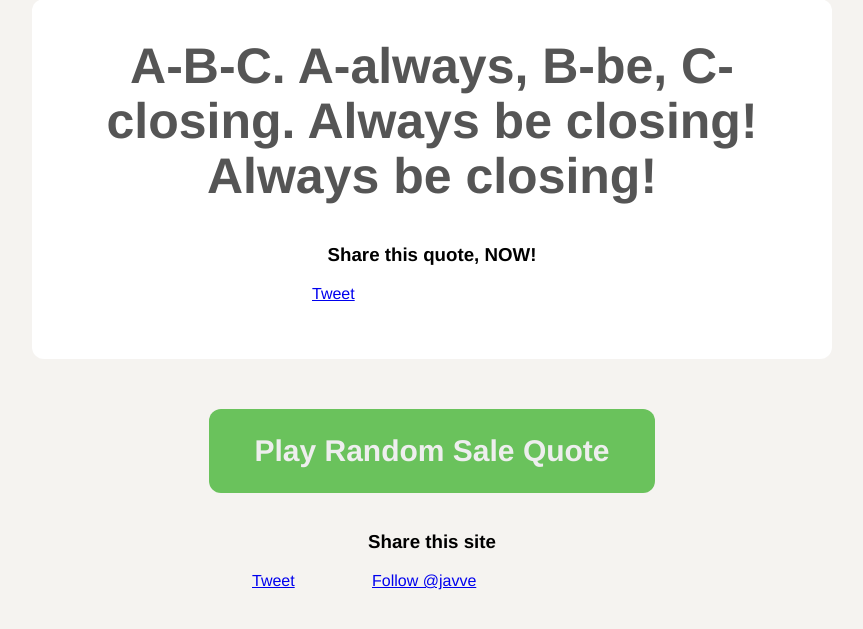
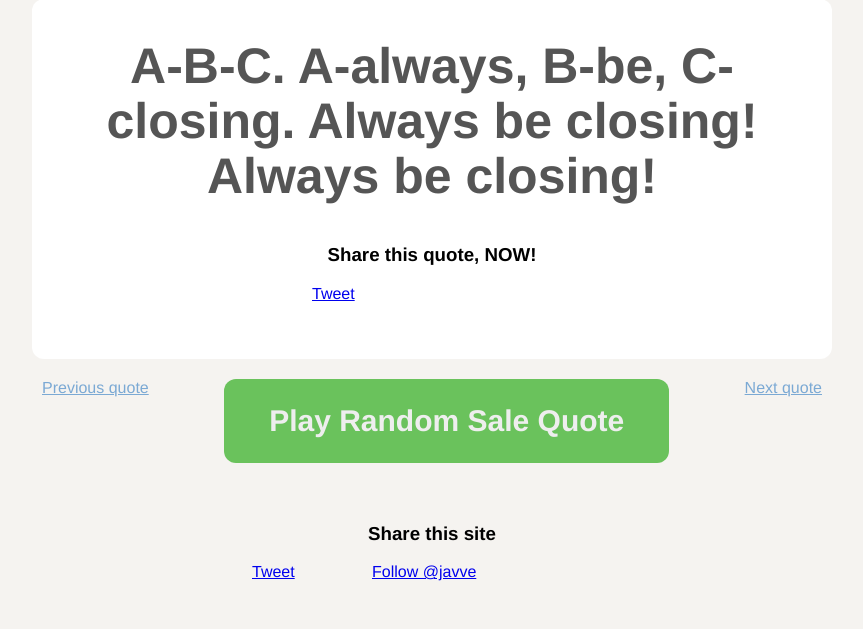
Before and after one commit to javve/rack-project-template, a Sinatra app: page / in a window 1280 px wide. Shown: the part 59-688 px from the top of the page, without its empty margins (208-1071 px from the left). Run offline with Sinatra, Linux system fonts and the light colour scheme; some libraries are stand-ins or nearby versions; some web fonts are replaced.

Commit message:
Fix prev and next buttons

```diff
--- a/static/javascripts/scripts.js
+++ b/static/javascripts/scripts.js
@@ -2,6 +2,8 @@ var sounds = {},
     playBtn = document.getElementById('play'),
     numberOfQuotes = 38,
     currentPlaying = "",
+    next = document.getElementById('next'),
+    prev = document.getElementById('prev'),
     quotes = [
         { link:"do-not-make-friends", quote: "We're not here to make friends, we are not saving the fucking manatees here guys." },
         { link:"your-friends-are-shit", quote: "Your friends are shit. You tell em you made 25 grand last month they're not gonna fucking believe you. Fuck them! Fuck 'em!" },
@@ -48,6 +50,13 @@ function playSound(link) {
     var quote;
     for (var i = 0; i < quotes.length; i++) {
         if (quotes[i].link == link) {
+
+            var nextIndex = ((i+1) !== quotes.length) ? i+1 : 0;
+            var prevIndex = ((i-1) !== -1) ? i-1 : quotes.length - 1;
+
+            next.href = '/'+quotes[nextIndex].link;
+            prev.href = '/'+quotes[prevIndex].link;
+
             quote = quotes[i];
             quote.index = i+1;
             break;
--- a/static/stylesheets/style.css
+++ b/static/stylesheets/style.css
@@ -23,8 +23,26 @@ h1 {
     -webkit-border-radius: 12px;
     -moz-border-radius: 12px;
     padding:40px 60px;
-    margin-bottom:50px;
+    margin-bottom:10px;
 }
+.navigation {
+    padding:10px;
+    margin-bottom:30px;
+}
+.navigation a {
+    color:#7ba9d4;
+}
+.navigation a:hover {
+    color:#8bbae4;
+}
+.navigation .next {
+    float:right;
+}
+.navigation .prev {
+    float:left;
+}
+
+
 
 #play {
     margin:0 auto 20px;
--- a/views/index.erb
+++ b/views/index.erb
@@ -61,8 +61,11 @@
                 </div>
             </div>
         </div>
-
-        <a href="/random" id="play">Play Random Sale Quote</a>
+        <div class="navigation">
+            <a href="/random" id="play">Play Random Sale Quote</a>
+            <a href="#" id="prev" class="prev">Previous quote</a>
+            <a href="#" id="next" class="next">Next quote</a>
+        </div>
 
 
         <h3>Share this site</h3>
```
